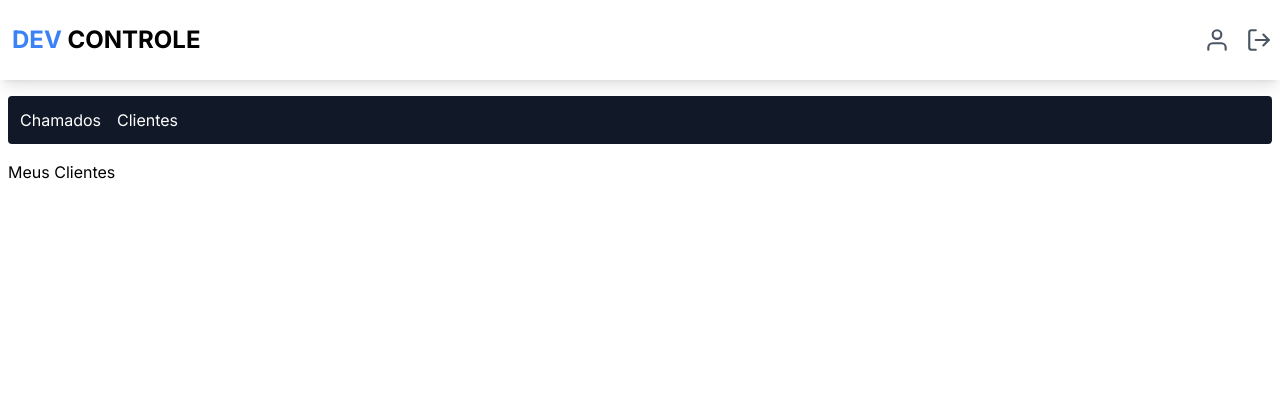
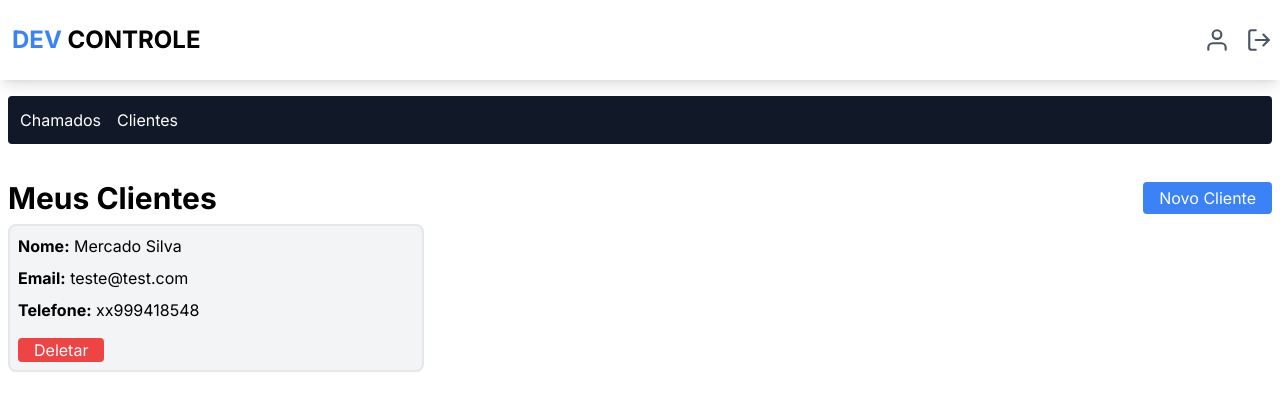
Before and after one commit to maiconsbotelho/devcontrole, a Next.js app: page /dashboard/customer in a window 1280 px wide. Shown: the top 410 px of the page. Built offline with nearby package versions, Linux system fonts and the light colour scheme; no server answers; sample sign-in values are in the browser's storage.

Commit message:
find: construindo form

```diff
--- a/package.json
+++ b/package.json
@@ -10,12 +10,15 @@
   },
   "dependencies": {
     "@auth/prisma-adapter": "^2.4.2",
+    "@hookform/resolvers": "^3.9.0",
     "@prisma/client": "^5.17.0",
     "next": "14.2.5",
     "next-auth": "^4.24.7",
     "react": "^18",
     "react-dom": "^18",
-    "react-icons": "^5.2.1"
+    "react-hook-form": "^7.53.0",
+    "react-icons": "^5.2.1",
+    "zod": "^3.23.8"
   },
   "devDependencies": {
     "@types/node": "^20",
--- /dev/null
+++ b/src/app/dashboard/components/Ticket/index.tsx
@@ -0,0 +1,24 @@
+import { FiFile, FiTrash2 } from 'react-icons/fi';
+
+export function TicketItem() {
+  return (
+    <>
+      <tr className="h-16 duration-300 hover:bg-gray-200 bg-slate-100 border-b-2 border-b-slate-200 last:border-b-0">
+        <td className="text-left pl-1">Mercado Silva</td>
+        <td className="hidden text-left sm:table-cell">01/04/2024</td>
+        <td className="text-left">
+          <span className="rounded bg-green-500 px-2 py-1">ABERTO</span>
+        </td>
+        <td className="text-left">
+          <button className="mr-2">
+            <FiTrash2 size={24} color="#EF4444" />
+          </button>
+
+          <button>
+            <FiFile size={24} color="#3b82f6" />
+          </button>
+        </td>
+      </tr>
+    </>
+  );
+}
--- /dev/null
+++ b/src/app/dashboard/customer/components/Card/index.tsx
@@ -0,0 +1,22 @@
+
+
+export function CardCustomer() {
+  return (
+    <article className="flex flex-col gap-2 rounded-lg border-2 bg-gray-100 p-2 duration-300 hover:scale-105">
+      <h2>
+        <a className="font-bold">Nome:</a> Mercado Silva
+      </h2>
+      <p>
+        <a className="font-bold">Email:</a> teste@test.com
+      </p>
+      <p>
+        <a className="font-bold">Telefone:</a> xx999418548
+      </p>
+
+      <button className="bg-red-500 px-4 rounded text-white self-start mt-2">
+        Deletar
+
+      </button>
+    </article>
+  );
+}
--- /dev/null
+++ b/src/app/dashboard/customer/components/Form/index.tsx
@@ -0,0 +1,42 @@
+'use Cliente';
+
+import { zodResolver } from '@hookform/resolvers/zod';
+import { useForm } from 'react-hook-form';
+import { z } from 'zod';
+
+const schema = z.object({
+  name: z.string().min(1, 'O campo nome é obrigatório'),
+  email: z.string().email('Digite um email válido').min(1, 'O campo email é obrigatório'),
+  phone: z.string().refine(
+    (value) => {
+      return (
+        /^(?:\(\d{2}\)\s?)?\d{9}$/.test(value) ||
+        /^\d{2}\s\d{9}$/.test(value) ||
+        /^\d{11}$/.test(value)
+      );
+    },
+    {
+      message: 'O número de telefone dever estar (DD) 999999999',
+    }
+  ),
+  adress: z.string(),
+});
+
+type FormData = z.infer<typeof schema>;
+
+export function NewCustomerForm() {
+  const {
+    register,
+    handleSubmit,
+    formState: { errors },
+  } = useForm<FormData>({
+    resolver: zodResolver(schema),
+  });
+
+  return (
+    <form>
+      <label>Nome completo</label>
+      <input type="text" placeholder="Digite o nome completo..." />
+    </form>
+  );
+}
--- /dev/null
+++ b/src/app/dashboard/customer/new/page.tsx
@@ -0,0 +1,32 @@
+import { Container } from "@/components/Container";
+import { authOptions } from "@/lib/auth";
+import { getServerSession } from "next-auth";
+import Link from "next/link";
+import { redirect } from "next/navigation";
+import { NewCustomerForm } from "../components/Form";
+
+
+
+export default async function NewCustomer() {
+    const session = await getServerSession(authOptions);
+
+    if (!session || !session.user) {
+      redirect('/');
+    }
+
+
+
+  return (
+    <Container>
+      <main className="mb-2 mt-9 flex flex-col">
+        <div className="flex items-center gap-3">
+          <Link href="/dashboard/customer" className="rounded bg-gray-900 px-4 py-1 text-white">
+            Voltar
+          </Link>
+          <h1 className="text-3xl font-bold">Novo Cliente</h1>
+        </div>
+        <NewCustomerForm />
+      </main>
+    </Container>
+  );
+}
--- a/src/app/dashboard/customer/page.tsx
+++ b/src/app/dashboard/customer/page.tsx
@@ -1,7 +1,9 @@
 import { Container } from '@/components/Container';
 import { authOptions } from '@/lib/auth';
 import { getServerSession } from 'next-auth';
+import Link from 'next/link';
 import { redirect } from 'next/navigation';
+import { CardCustomer } from './components/Card';
 
 export default async function Customer() {
   const session = await getServerSession(authOptions);
@@ -12,10 +14,17 @@ export default async function Customer() {
 
   return (
     <Container>
-      <main>
-        <div>
-          <h1>Meus Clientes</h1>
+      <main className="mb-2 mt-9">
+        <div className="flex items-center justify-between">
+          <h1 className="text-3xl font-bold">Meus Clientes</h1>
+          <Link href="/dashboard/customer/new" className="rounded bg-blue-500 px-4 py-1 text-white">
+            Novo Cliente
+          </Link>
         </div>
+
+        <section className="mt-2 grid gap-2 grid-cols-1 sm:grid-cols-2 lg:grid-cols-3">
+          <CardCustomer />
+        </section>
       </main>
     </Container>
   );
--- a/src/app/dashboard/page.tsx
+++ b/src/app/dashboard/page.tsx
@@ -2,6 +2,8 @@ import { Container } from '@/components/Container';
 import { authOptions } from '@/lib/auth';
 import { getServerSession } from 'next-auth';
 import { redirect } from 'next/navigation';
+import Link from 'next/link';
+import { TicketItem } from './components/Ticket';
 
 export default async function Dashboard() {
   const session = await getServerSession(authOptions);
@@ -12,7 +14,30 @@ export default async function Dashboard() {
 
   return (
     <Container>
-      <h1>Dashboard</h1>
+      <main className='mt-9 mb-2'>
+        <div className="flex items-center justify-between">
+          <h1 className="text-3xl font-bold">Chamados</h1>
+          <Link href="/dashboard/new" className="rounded bg-blue-500 px-4 py-1 text-white">
+            Abrir chamado
+          </Link>
+        </div>
+
+        <table className='min-w-full my-2'>
+          <thead>
+            <tr>
+              <th className='font-medium text-left pl-1'>CLIENTE</th>
+              <th className='font-medium text-left hidden sm:block'>DATA CADASTRO</th>
+              <th className='font-medium text-left'>STATUS</th>
+              <th className='font-medium text-left'>#</th>
+            </tr>
+          </thead>
+
+          <tbody>
+            <TicketItem />
+          </tbody>
+
+        </table>
+      </main>
     </Container>
   );
 }
```
Also changed, not shown: 1 other file (tests, documents, lock files or other folders).
